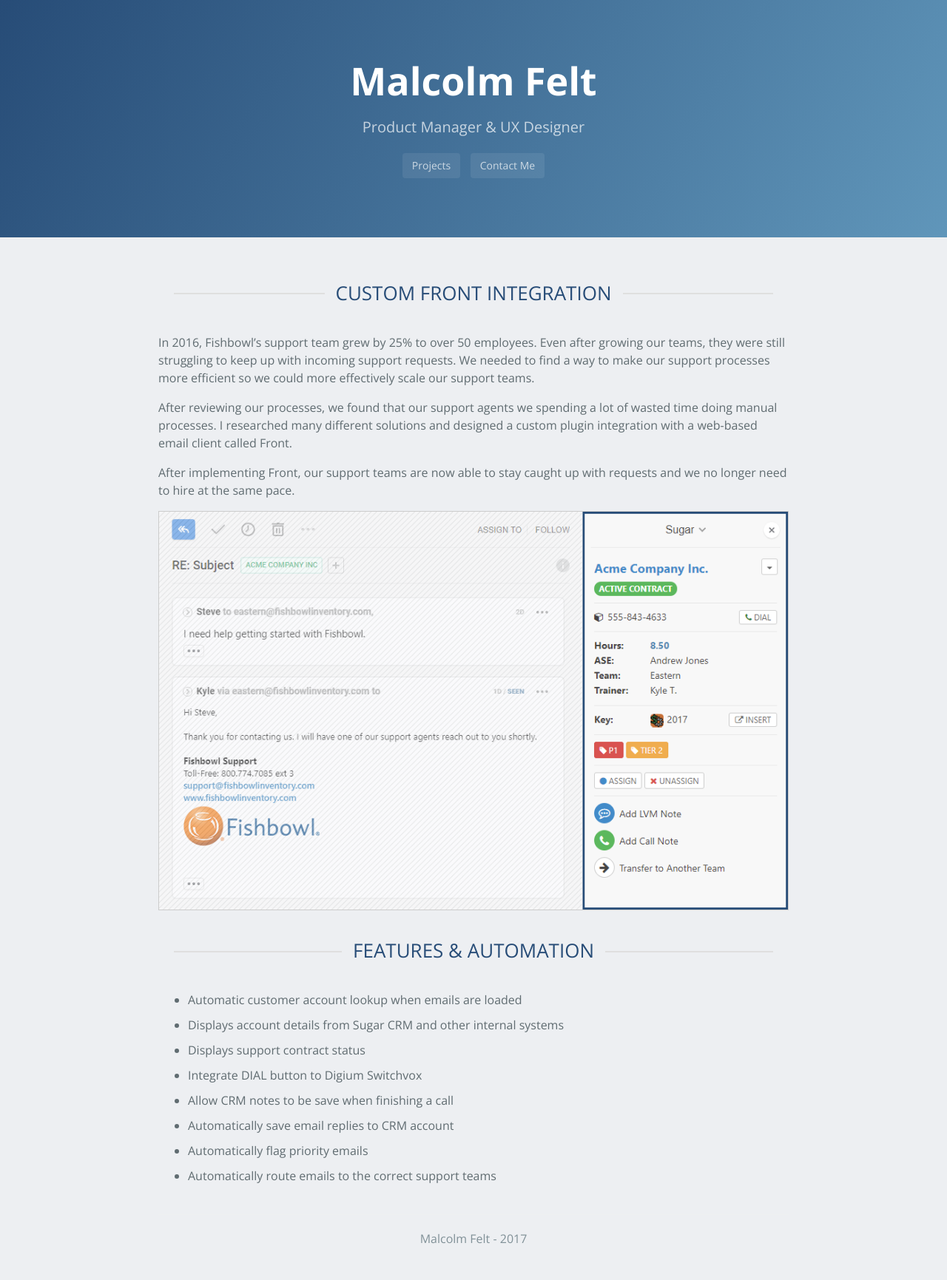
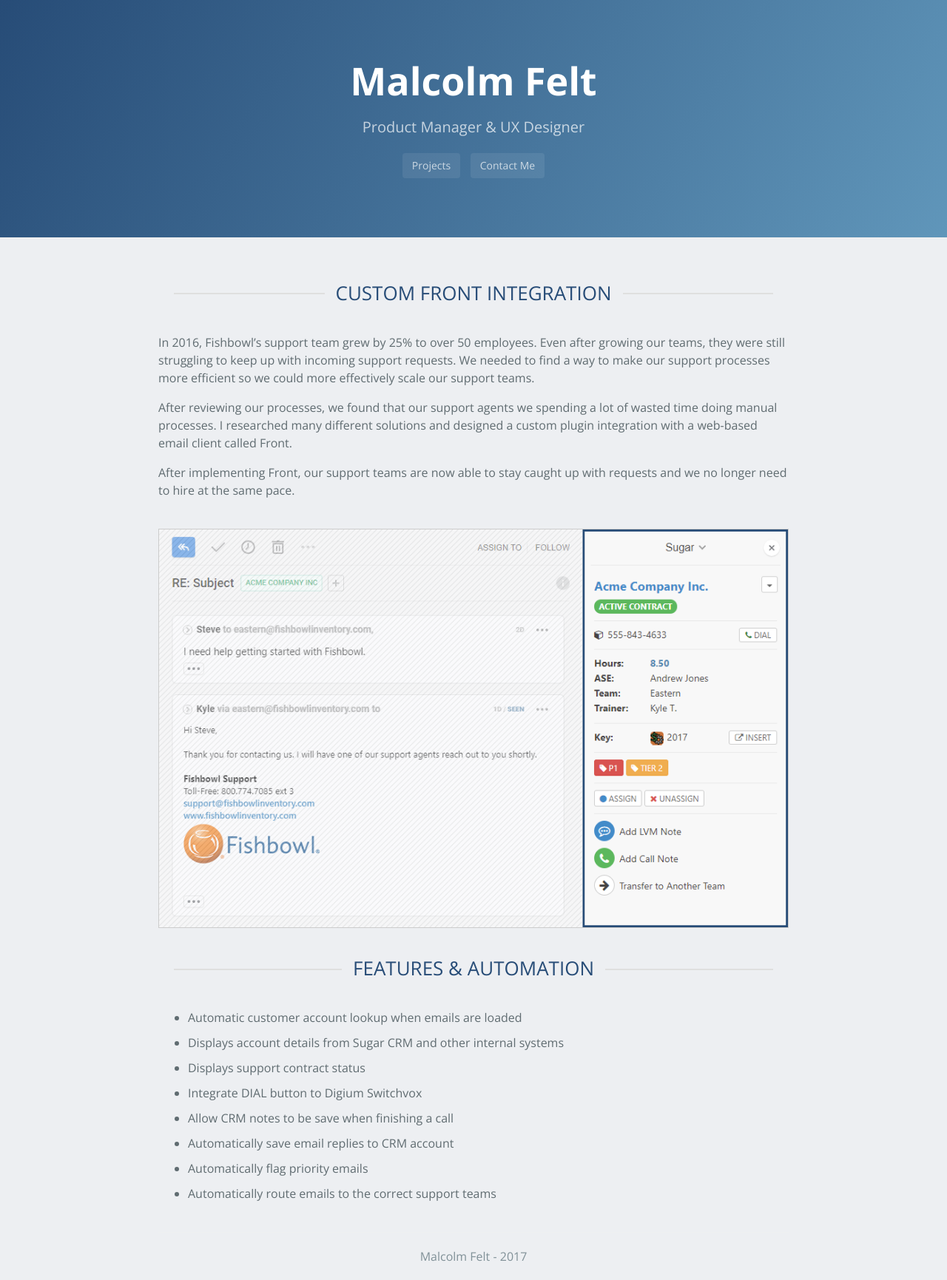
Before and after one commit to mfelt/mfelt.github.io, a Jekyll site: the page built from front.md, in a window 1280 px wide. Shown: the whole page at 74% size. Built offline with Jekyll 4.4.1, drawn with Linux system fonts in a browser that asks for light colours; nearby versions of some CDN libraries; our own code applies the rules of GitHub Pages for plain Markdown files; before the commit the page ends 1707 px from its top, so only the background shows below that.

Commit message:
Update front.md

```diff
--- a/front.md
+++ b/front.md
@@ -6,7 +6,7 @@ After reviewing our processes, we found that our support agents we spending a lo
 
 After implementing Front, our support teams are now able to stay caught up with requests and we no longer need to hire at the same pace.
 
-{% include imageb image="panel" %}
+<p style="margin-top: 40px;"><img class="border" src="/assets/images/panel.png" alt="panel"></p>
 
 {% include h2 text="Features & Automation" %}
 
```
